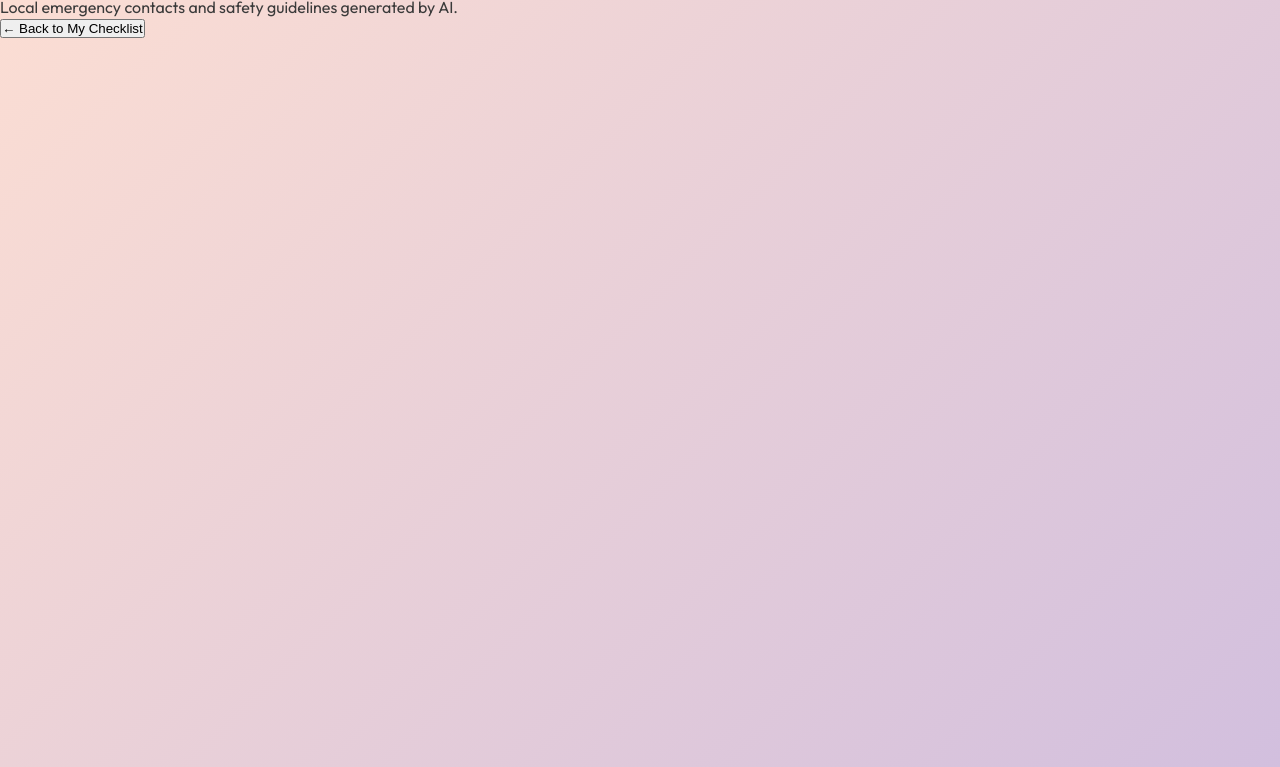
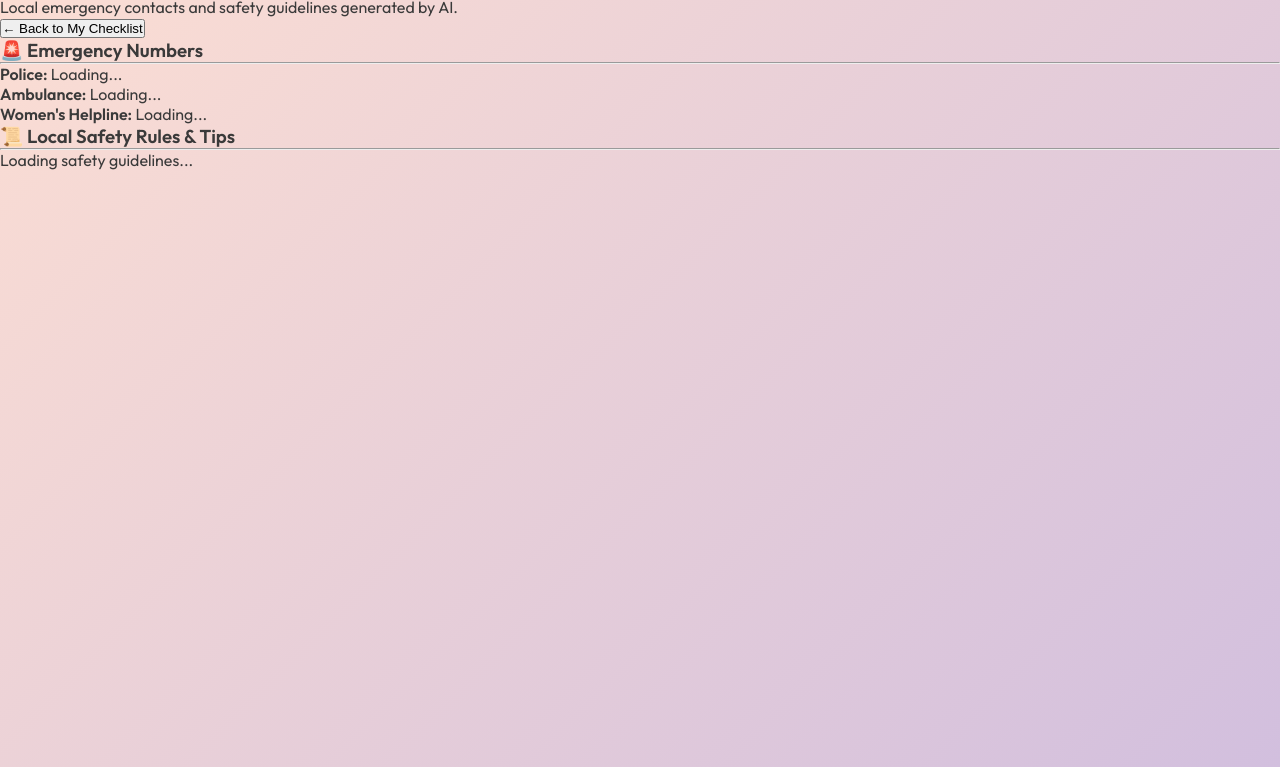
Before and after one commit to Annu0456/Solo-traveller-check-list, a plain HTML site: page info.html in a window 1280 px wide. Shown: the part 33-800 px from the top of the page. Drawn offline with Linux system fonts and the light colour scheme.

Commit message:
info modified

```diff
--- a/info.html
+++ b/info.html
@@ -23,6 +23,31 @@
         ← Back to My Checklist
     </button>
 </section>
+<section class="info-grid">
+    <div class="safety-card emergency-list">
+        <h3>🚨 Emergency Numbers</h3>
+        <hr>
+        <div id="numbersContainer">
+            <div class="contact-item">
+                <strong>Police:</strong> <span id="policeNum">Loading...</span>
+            </div>
+            <div class="contact-item">
+                <strong>Ambulance:</strong> <span id="ambulanceNum">Loading...</span>
+            </div>
+            <div class="contact-item">
+                <strong>Women's Helpline:</strong> <span id="womenCellNum">Loading...</span>
+            </div>
+        </div>
+    </div>
+
+    <div class="safety-card rules-list">
+        <h3>📜 Local Safety Rules & Tips</h3>
+        <hr>
+        <ul id="localRules">
+            <li>Loading safety guidelines...</li>
+        </ul>
+    </div>
+</section>
 
         </main>
 
```
